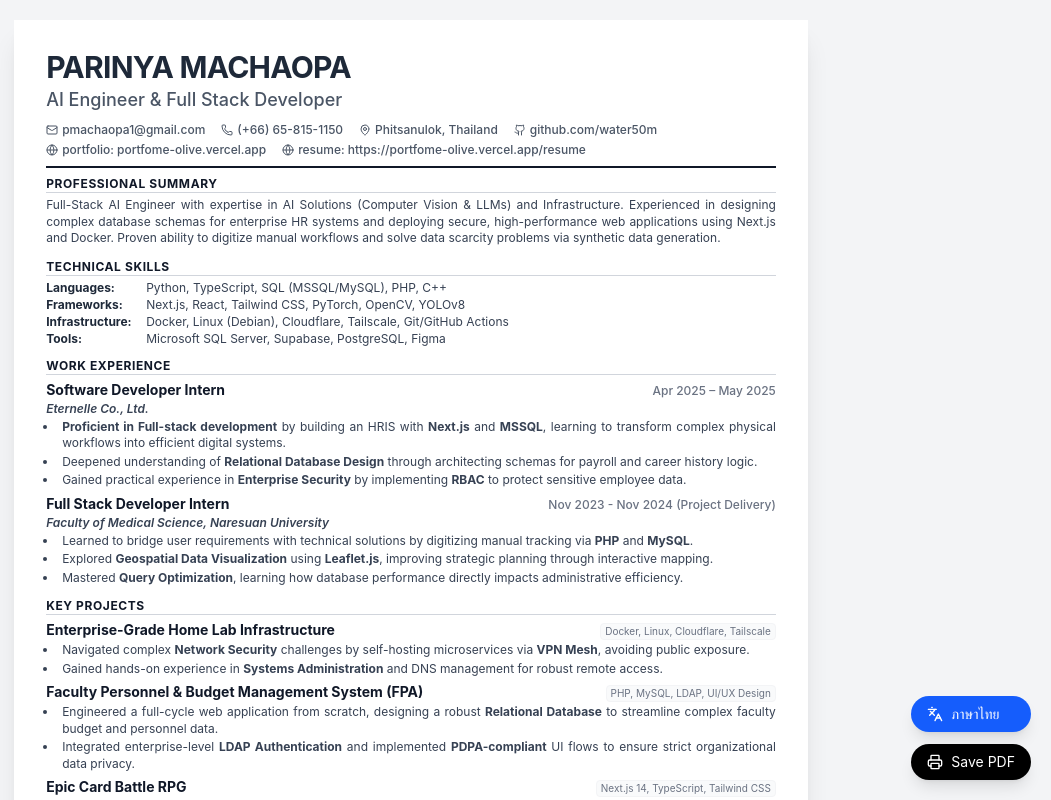
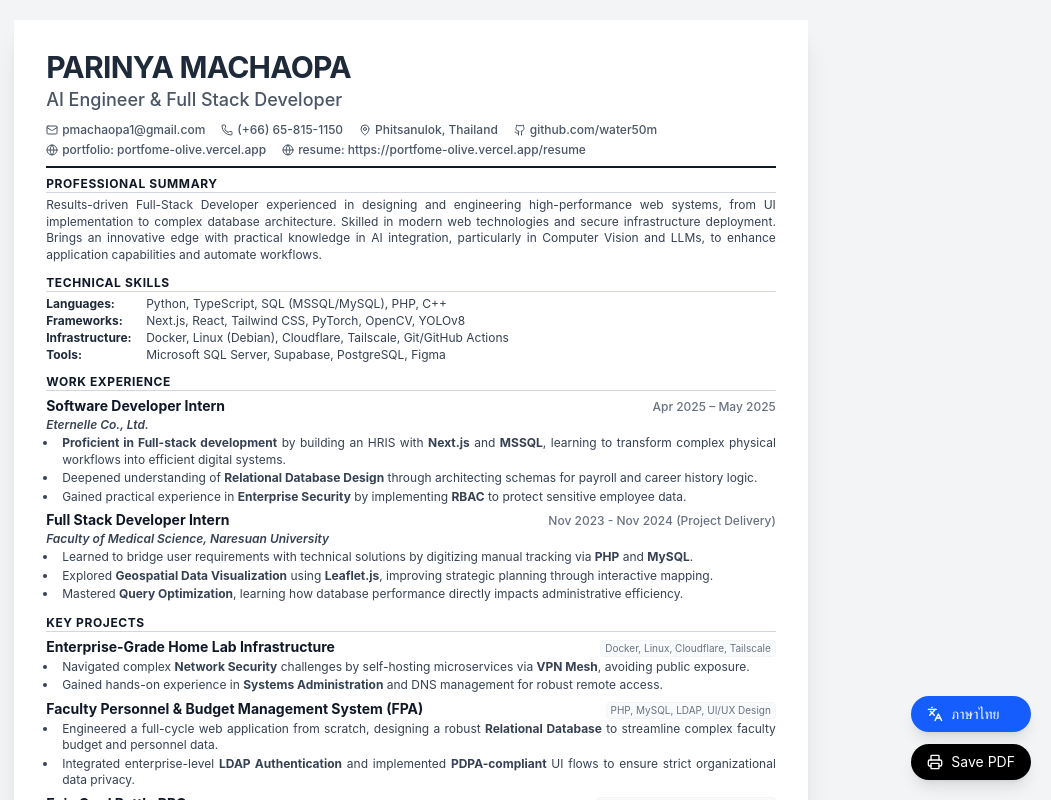
Before and after one commit to water50m/portfome, a Next.js app: page /resume in a window 1280 px wide. Shown: the top 800 px of the page, without its empty margins (229-1280 px from the left). Built offline with nearby package versions, Linux system fonts and the light colour scheme.

Commit message:
new summary

```diff
--- a/src/app/resume/page.tsx
+++ b/src/app/resume/page.tsx
@@ -3,13 +3,15 @@
 import React, { useState } from 'react';
 import { Mail, Github, MapPin, Globe, Phone, Printer, Languages } from 'lucide-react';
 import Link from 'next/link';
+import { summary } from 'framer-motion/client';
 
 // --- Configuration / Data (Multi-language) ---
 const RESUME_DATA = {
   en: {
     name: "PARINYA MACHAOPA",
     title: "AI Engineer & Full Stack Developer",
-    summary: "Full-Stack AI Engineer with expertise in AI Solutions (Computer Vision & LLMs) and Infrastructure. Experienced in designing complex database schemas for enterprise HR systems and deploying secure, high-performance web applications using Next.js and Docker. Proven ability to digitize manual workflows and solve data scarcity problems via synthetic data generation.",
+    // summary: "Full-Stack AI Engineer with expertise in AI Solutions (Computer Vision & LLMs) and Infrastructure. Experienced in designing complex database schemas for enterprise HR systems and deploying secure, high-performance web applications using Next.js and Docker. Proven ability to digitize manual workflows and solve data scarcity problems via synthetic data generation.",
+    summary: "Results-driven Full-Stack Developer experienced in designing and engineering high-performance web systems, from UI implementation to complex database architecture. Skilled in modern web technologies and secure infrastructure deployment. Brings an innovative edge with practical knowledge in AI integration, particularly in Computer Vision and LLMs, to enhance application capabilities and automate workflows.",
     experienceTitle: "Work Experience",
     projectTitle: "Key Projects",
     educationTitle: "Education",
@@ -88,7 +90,8 @@ const RESUME_DATA = {
   th: {
     name: "ปริญญา มาชาวป่า",
     title: "วิศวกรเอไอ และนักพัฒนาเว็บแบบฟูลสแต็ก",
-    summary: "วิศวกร AI แบบ Full-Stack ที่มีความเชี่ยวชาญด้านโซลูชัน AI (Computer Vision & LLMs) และโครงสร้างพื้นฐาน มีประสบการณ์ในการออกแบบฐานข้อมูลที่ซับซ้อนสำหรับระบบ HR ระดับองค์กร และการปรับใช้เว็บแอปพลิเคชันประสิทธิภาพสูงที่มีความปลอดภัยสูงด้วย Next.js และ Docker มีความสามารถในการเปลี่ยนขั้นตอนการทำงานแบบดั้งเดิมให้เป็นระบบดิจิทัล และแก้ปัญหาการขาดแคลนข้อมูลด้วยการสร้างข้อมูลสังเคราะห์ (Synthetic Data)",
+    // summary: "วิศวกร AI แบบ Full-Stack ที่มีความเชี่ยวชาญด้านโซลูชัน AI (Computer Vision & LLMs) และโครงสร้างพื้นฐาน มีประสบการณ์ในการออกแบบฐานข้อมูลที่ซับซ้อนสำหรับระบบ HR ระดับองค์กร และการปรับใช้เว็บแอปพลิเคชันประสิทธิภาพสูงที่มีความปลอดภัยสูงด้วย Next.js และ Docker มีความสามารถในการเปลี่ยนขั้นตอนการทำงานแบบดั้งเดิมให้เป็นระบบดิจิทัล และแก้ปัญหาการขาดแคลนข้อมูลด้วยการสร้างข้อมูลสังเคราะห์ (Synthetic Data)",
+    summary: "นักพัฒนาเว็บแบบ Full-Stack ที่มีความเชี่ยวชาญในการออกแบบและพัฒนาระบบเว็บที่มีประสิทธิภาพสูง ตั้งแต่การสร้างส่วนติดต่อผู้ใช้ไปจนถึงการออกแบบฐานข้อมูลที่ซับซ้อน มีทักษะในการใช้เทคโนโลยีเว็บสมัยใหม่และการปรับใช้โครงสร้างพื้นฐานที่ปลอดภัย พร้อมด้วยความรู้ด้านการผสานรวม AI โดยเฉพาะในด้าน Computer Vision และ LLMs เพื่อเพิ่มขีดความสามารถของแอปพลิเคชันและทำให้กระบวนการทำงานเป็นอัตโนมัติ",
     experienceTitle: "ประสบการณ์การทำงาน",
     projectTitle: "โปรเจกต์ที่สำคัญ",
     educationTitle: "การศึกษา",
```
